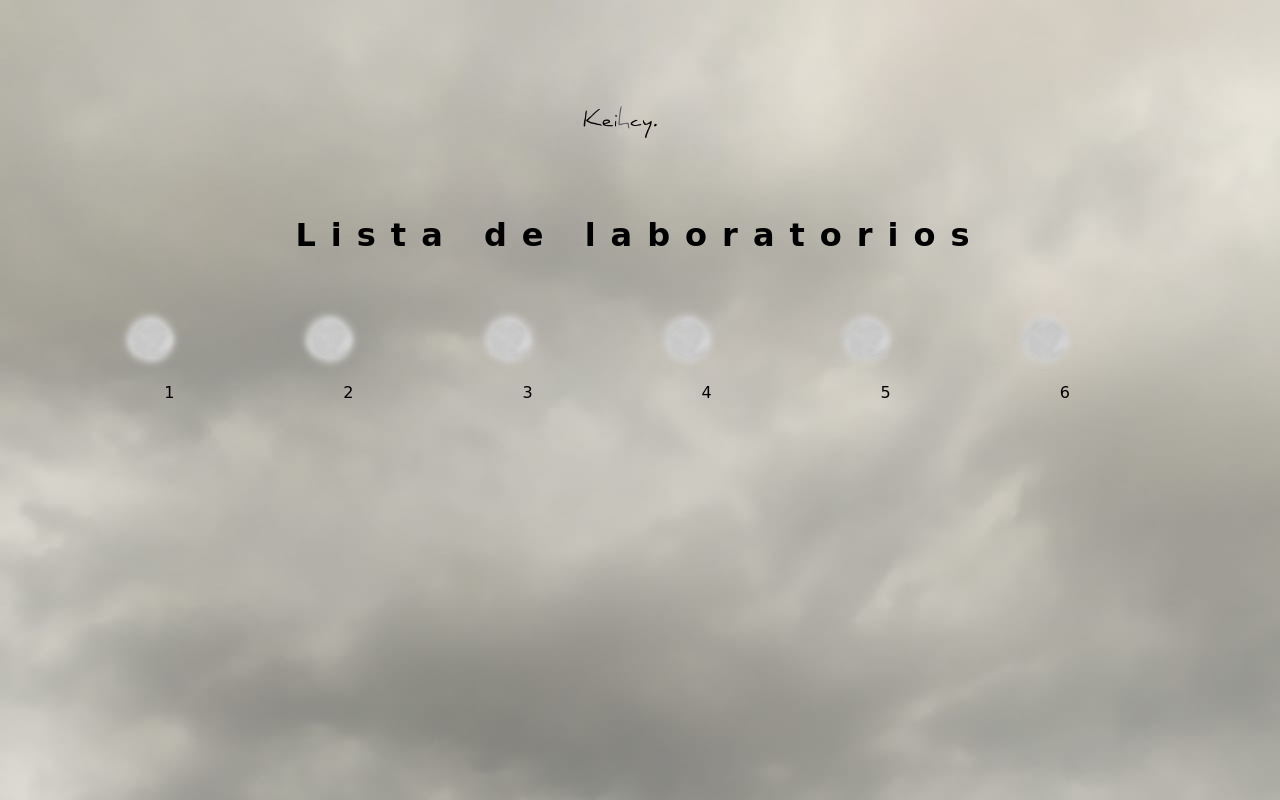
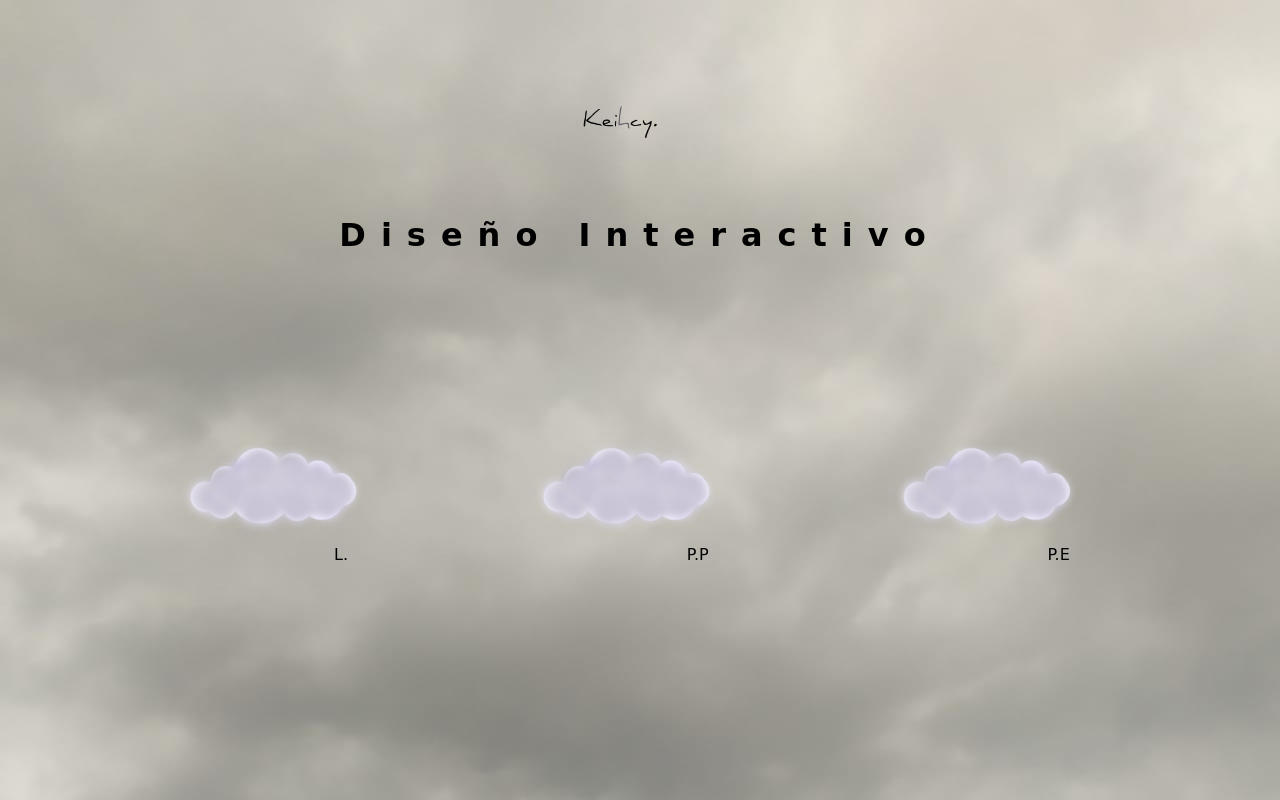
Before and after one commit to A01026029/FDI, a plain HTML site: page index.html in a window 1280 px wide. Drawn offline with Linux system fonts and the light colour scheme.

Commit message:
Add files via upload

```diff
--- a/index.html
+++ b/index.html
@@ -6,7 +6,7 @@
     <meta name="viewport" content="width=device-width, initial-scale=1.0">
     <link rel="stylesheet" type="text/css" href="styles.css">
     <link href="https://fonts.googleapis.com/css2?family=Bebas+Neue&family=Quicksand:wght@300;700&display=swap" rel="stylesheet">
-    <title>Laboratorios</title>
+    <title>KC</title>
 </head>
 <body>
     <div id="contenedor-principal">
@@ -15,28 +15,19 @@
             <img src="img/marca.png">
             <div class="linea"></div>
         </div>
-        <h1>Lista de laboratorios</h1>
+        <h1>Diseño Interactivo</h1>
         <div id="categorias">
-             <a href="lab1/index.html">
-                 <img src="img/moon.png"></a>
-                 <p>1</p>
-             <a href="lab2/index.html">
-                 <img src="img/moon.png"></a>
-                 <p>2</p>
-            <a href="lab3/index.html">
-                <img src="img/moon.png"></a>
-                <p>3</p>
-            <a href="lab4/index.html">
-                <img src="img/moon.png"></a>
-                <p>4</p>
-                 <a href="lab5/index.html">
-                <img src="img/moon.png"></a>
-                <p>5</p>
-            <a href="lab6/">
-                <img src="img/moon.png"></a>
-                <p>6</p>
+            <a href="Labs/index.html">
+             <img src="img/nube.png"></a>
+             <p>L.</p>
+            <a href="https://docs.google.com/document/d/1c7bjB8PKYOR71LSoprRnJddb6hJFfiPrrSaJIi-NWAU/edit?usp=sharing">
+             <img src="img/nube.png"></a>
+             <P>P.P</P>
+            <a href="https://docs.google.com/document/d/1AiYSca2M-5Fr0jO02sT5PQfpXTBdLhp7mb8u8Bru-8M/edit?usp=sharing">
+             <img src="img/nube.png"></a>
+             <P>P.E</P>
         </div>
+
     </div>
-
 </body>
 </html>
```
